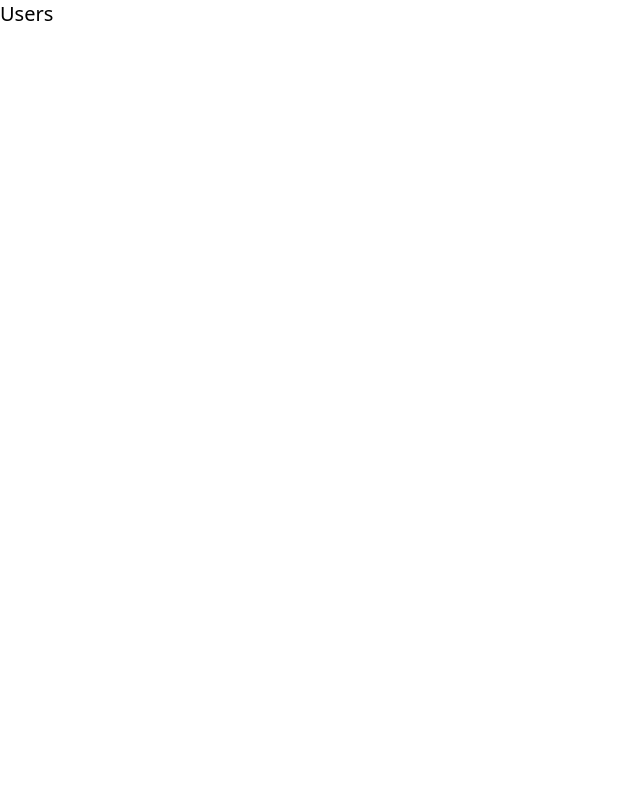
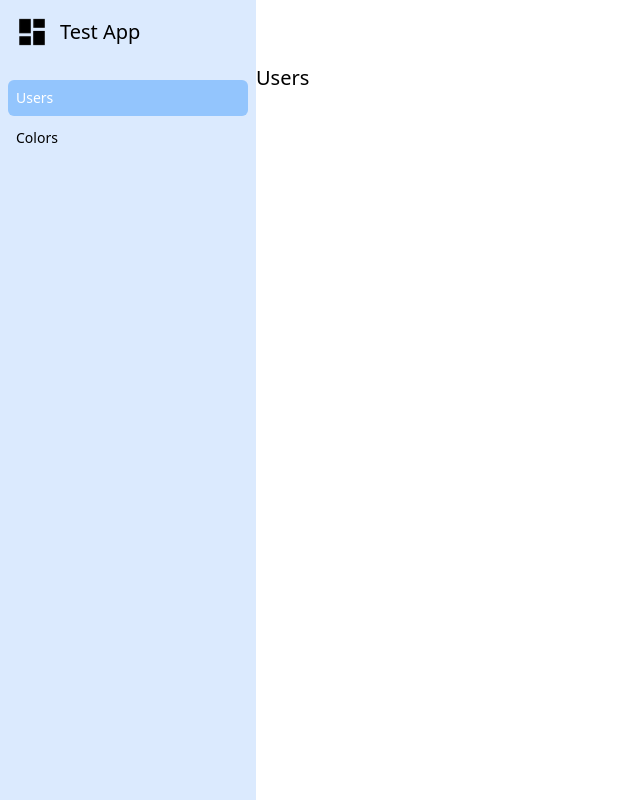
Before and after one commit to otaiga/Test-App, a React (Create React App) app: page / in a window 1280 px wide. Shown: the whole page, without its empty margins (0-640 px from the left). Built offline with nearby package versions, Linux system fonts and the light colour scheme.

Commit message:
include layout for app and navigation between links

```diff
--- a/src/App.tsx
+++ b/src/App.tsx
@@ -1,11 +1,14 @@
 import { BrowserRouter as Router } from "react-router-dom";
+import Layout from "./components/Layout";
 import Routes from "./Routes";
 
 // Wrapped with router component
 function App() {
   return (
     <Router>
-      <Routes />
+      <Layout>
+        <Routes />
+      </Layout>
     </Router>
   );
 }
--- /dev/null
+++ b/src/components/Layout.tsx
@@ -0,0 +1,36 @@
+import Navigation from "../components/Navigation";
+
+// Layout for the app view
+const Layout = ({ children }: { children: React.ReactNode }) => {
+  return (
+    <div>
+      {/* Static sidebar for desktop */}
+      <div className="hidden md:fixed md:inset-y-0 md:flex md:w-64 md:flex-col">
+        {/* Sidebar component */}
+        <div className="flex min-h-0 flex-1 flex-col bg-blue-100 ">
+          <div className="flex h-16 flex-shrink-0 items-center px-4 ">
+            <img className="h-8 w-auto" src="/logo.svg" alt="Test App" />
+            <h1 className="ml-3 text-xl">Test App</h1>
+          </div>
+          <div className="flex flex-1 flex-col overflow-y-auto">
+            <Navigation />
+          </div>
+        </div>
+      </div>
+
+      <div className="flex flex-col md:pl-64">
+        <div className="sticky top-0 z-10 flex h-16 flex-shrink-0 md:bg-white bg-blue-100 items-center justify-between">
+          <img
+            className="md:hidden h-8 w-auto px-4"
+            src="/logo.svg"
+            alt="Test App"
+          />
+        </div>
+        {/* main components*/}
+        {children}
+      </div>
+    </div>
+  );
+};
+
+export default Layout;
--- /dev/null
+++ b/src/components/Navigation.tsx
@@ -0,0 +1,46 @@
+import { NavLink } from "react-router-dom";
+import { capitalise } from "../lib/utils";
+
+// Define types for Nav
+export type NavType = {
+  name: string;
+  href: string;
+};
+
+// Create Nav array
+const navigationMenu: NavType[] = [
+  { name: "users", href: "/" },
+  {
+    name: "colors",
+    href: "/colors",
+  },
+];
+
+// Change link style based on whether active
+const isActiveLink = (isActive: boolean) => {
+  return isActive
+    ? "bg-blue-300 text-white"
+    : "text-black hover:bg-blue-700 hover:text-white";
+};
+
+const Navigation = () => {
+  return (
+    <nav className="flex-1 space-y-1 px-2 py-4">
+      {navigationMenu.map((item) => (
+        <NavLink
+          key={item.name}
+          to={item.href}
+          className={({ isActive }) =>
+            `flex items-center px-2 py-2 text-sm font-medium rounded-md ${isActiveLink(
+              isActive
+            )}`
+          }
+        >
+          {capitalise(item.name)}
+        </NavLink>
+      ))}
+    </nav>
+  );
+};
+
+export default Navigation;
--- /dev/null
+++ b/src/lib/utils.ts
@@ -0,0 +1,4 @@
+// Basic capitalise function
+export const capitalise = (text: string) => {
+  return text[0].toUpperCase() + text.slice(1, text.length);
+};
```
